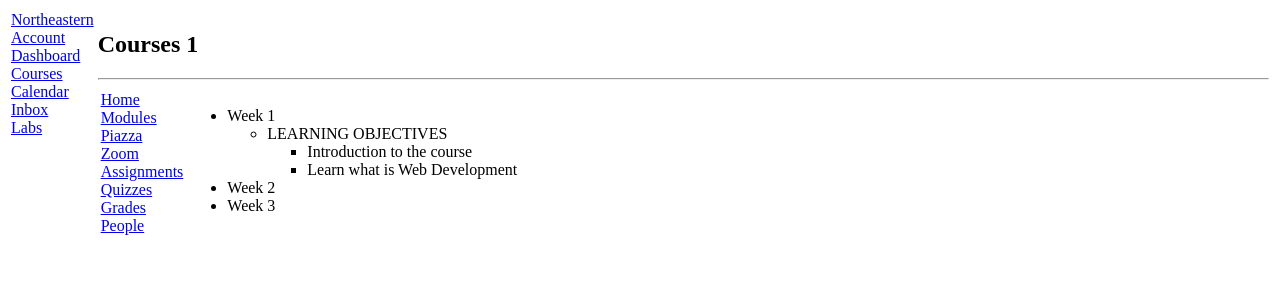
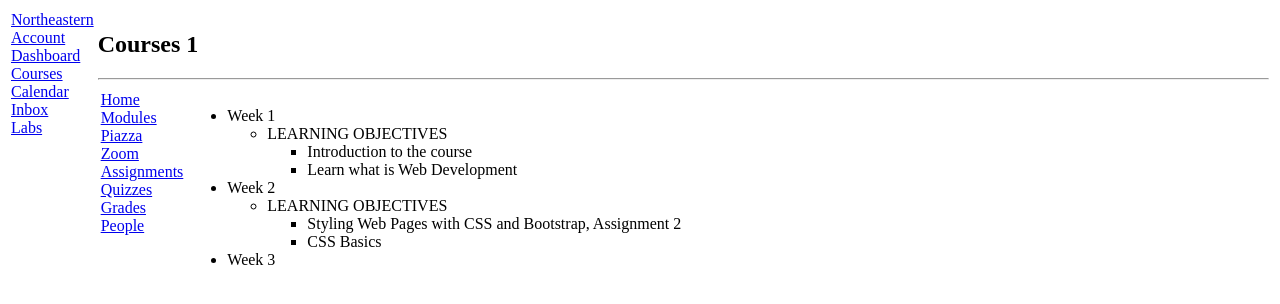
Before and after one commit to liamgilbert1/kambaz-next-js, a Next.js app: page /Courses/1/Modules in a window 1280 px wide. Shown: the top 304 px of the page. Built offline with nearby package versions, Linux system fonts and the light colour scheme.

Commit message:
Added another module

```diff
--- a/app/(Kambaz)/Courses/[cid]/Modules/page.tsx
+++ b/app/(Kambaz)/Courses/[cid]/Modules/page.tsx
@@ -19,6 +19,17 @@ export default function Modules() {
         </li>
         <li className="wd-module">
           <div className="wd-title">Week 2</div>
+          <ul className="wd-lessons">
+            <li className="wd-lesson">
+              <span className="wd-title">LEARNING OBJECTIVES</span>
+              <ul className="wd-content">
+                <li className="wd-content-item">
+                  Styling Web Pages with CSS and Bootstrap, Assignment 2
+                </li>
+                <li className="wd-content-item">CSS Basics</li>
+              </ul>
+            </li>
+          </ul>
         </li>
         <li className="wd-module">
           <div className="wd-title">Week 3</div>
```
